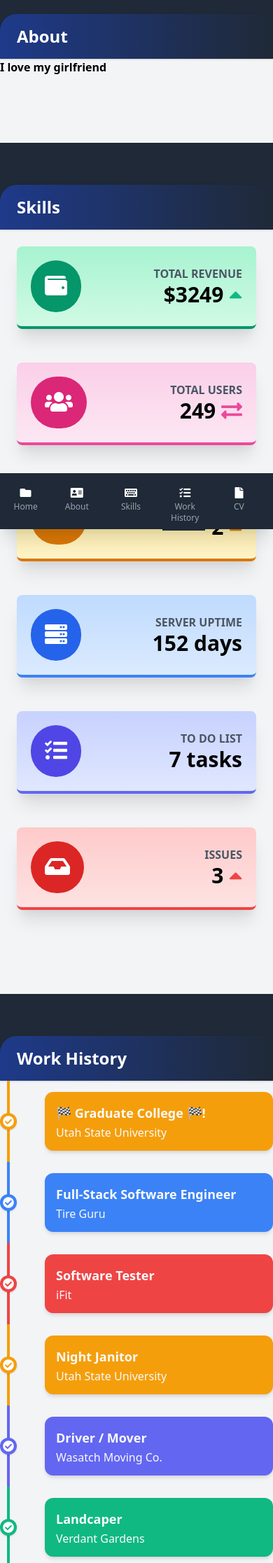
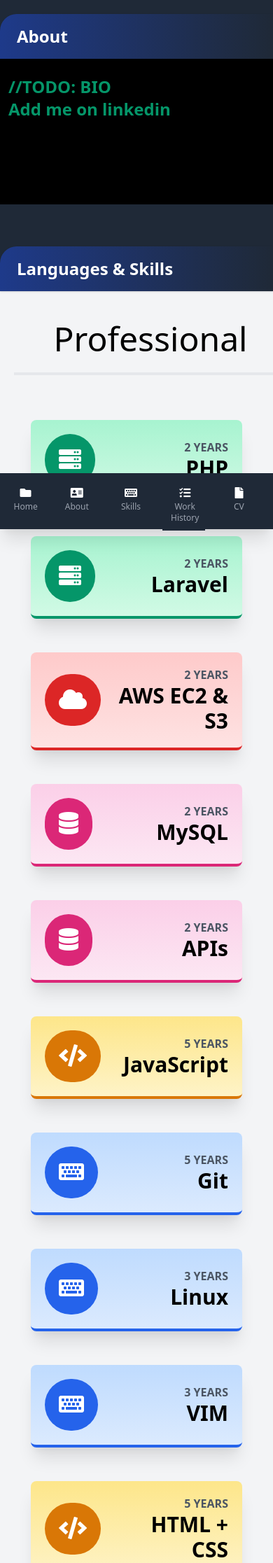
Before and after one commit to BrendonEarl/brendonearlcom, a PHP site: page / in a window 390 px wide; the page is wider, and only the part inside the window is pictured. Shown: the part 88-2321 px from the top of that part at 70% size. Run offline with PHP 8.4, Linux system fonts and the light colour scheme; some libraries are stand-ins or nearby versions.

Commit message:
suitable for production

```diff
--- a/views/partials/sections/about-section.php
+++ b/views/partials/sections/about-section.php
@@ -1,4 +1,4 @@
-<div class="flex-1 bg-gray-100 mt-12 md:mt-2 pb-24 md:pb-5">
+<div class="flex-1 bg-black mt-12 md:mt-2 pb-24 md:pb-5">
 
 
     <div class="bg-gray-800 pt-3">
@@ -8,8 +8,9 @@
     </div>
 
 
-    <div class="justify-center font-bold">
-        I love my girlfriend
+    <div class="pl-3 font-bold text-2xl p-6  bg-black text-green-600">
+        <p>//TODO: BIO</p>
+        <a href="https://linkedin.com/in/brendon-earl" class="hover:text-white">Add me on linkedin</a>
     </div>
 
 </div>
--- a/views/partials/sections/skills-section.php
+++ b/views/partials/sections/skills-section.php
@@ -2,111 +2,147 @@
 
     <div class="bg-gray-800 pt-3">
         <div class="rounded-tl-3xl bg-gradient-to-r from-blue-900 to-gray-800 p-4 shadow text-2xl text-white">
-            <h1 class="font-bold pl-2">Skills</h1>
+            <h1 class="font-bold pl-2">Languages & Skills</h1>
         </div>
     </div>
 
-    <div class="flex flex-wrap">
+    <?php
+    $skills = [
+        'Professional' => [
+            'PHP' => [
+                'type' => 'server-side',
+                'time' => '2 years'
+            ],
+            'Laravel' => [
+                'type' => 'server-side',
+                'time' => '2 years'
+            ],
+            'AWS EC2 & S3' => [
+                'type' => 'cloud',
+                'time' => '2 years'
+            ],
+            'MySQL' => [
+                'type' => 'database',
+                'time' => '2 years'
+            ],
+            'APIs' => [
+                'type' => 'networking',
+                'time' => '2 years'
+            ],
+            'JavaScript' => [
+                'type' => 'frontend',
+                'time' => '5 years'
+            ],
+            'Git' => [
+                'type' => 'skill',
+                'time' => '5 years'
+            ],
+            'Linux' => [
+                'type' => 'skill',
+                'time' => '3 years'
+            ],
+            'VIM' => [
+                'type' => 'skill',
+                'time' => '3 years'
+            ],
+            'HTML + CSS' => [
+                'type' => 'frontend',
+                'time' => '5 years'
+            ],
+        ],
+        'Advanced(5+YOE)' => [
+            'Python' => [
+                'type' => 'server-side',
+                'time' => '5 years'
+            ],
+            'Java' => [
+                'type' => 'server-side',
+                'time' => '5 years'
+            ],
+            'JavaScript' => [
+                'type' => 'frontend',
+                'time' => '5 years'
+            ],
+            'HTML + CSS' => [
+                'type' => 'frontend',
+                'time' => '5 years'
+            ],
+            'Git' => [
+                'type' => 'skill',
+                'time' => '5 years'
+            ],
+        ],
+
+    ];
+
+    function getIcon($type)
+    {
+        switch ($type) {
+            case 'server-side':
+                return 'fas fa-server';
+            case 'skill':
+                return 'fa fa-keyboard';
+            case 'frontend':
+                return 'fa fa-code';
+            case 'cloud':
+                return 'fa fa-cloud';
+            default:
+                return 'fa fa-database';
+        }
+
+    }
+
+    function getColor($type)
+    {
+        switch ($type) {
+            case 'server-side':
+                return 'green';
+            case 'skill':
+                return 'blue';
+            case 'frontend':
+                return 'yellow';
+            case 'cloud':
+                return 'red';
+            default:
+                return 'pink';
+        }
+
+    }
+
+    ?>
+
+
+    <?php foreach ($skills as $class_name => $class):?>
+
+        <H1 class="text-center w-full text-5xl border-b-4 border-black-600 p-6 m-5"><?=$class_name?></H1>
+
+        <div class="flex flex-wrap p-5">
+
+            <?php foreach ($class as $skill_name => $sk):?>
+
                 <div class="w-full md:w-1/2 xl:w-1/3 p-6">
                     <!--Metric Card-->
-            <div class="bg-gradient-to-b from-green-200 to-green-100 border-b-4 border-green-600 rounded-lg shadow-xl p-5">
+                    <div class="bg-gradient-to-b from-<?=getColor($sk['type'])?>-200 to-<?=getColor($sk['type'])?>-100 border-b-4 border-<?=getColor($sk['type'])?>-600 rounded-lg shadow-xl p-5">
                         <div class="flex flex-row items-center">
                             <div class="flex-shrink pr-4">
-                        <div class="rounded-full p-5 bg-green-600"><i
-                                    class="fa fa-wallet fa-2x fa-inverse"></i></div>
+                                <div class="rounded-full p-5 bg-<?=getColor($sk['type'])?>-600"><i
+                                            class="<?=getIcon($sk['type'])?> fa-2x fa-inverse"></i></div>
                             </div>
                             <div class="flex-1 text-right md:text-center">
-                        <h2 class="font-bold uppercase text-gray-600">Total Revenue</h2>
-                        <p class="font-bold text-3xl">$3249 <span class="text-green-500"><i
-                                        class="fas fa-caret-up"></i></span></p>
+                                <h2 class="font-bold uppercase text-gray-600"><?=$sk['time']?></h2>
+                                <p class="font-bold text-3xl"><?=$skill_name?> <span class="text-<?=getColor($sk['type'])?>-500"> <!--icon here --></p>
                             </div>
                         </div>
                     </div>
                     <!--/Metric Card-->
                 </div>
-        <div class="w-full md:w-1/2 xl:w-1/3 p-6">
-            <!--Metric Card-->
-            <div class="bg-gradient-to-b from-pink-200 to-pink-100 border-b-4 border-pink-500 rounded-lg shadow-xl p-5">
-                <div class="flex flex-row items-center">
-                    <div class="flex-shrink pr-4">
-                        <div class="rounded-full p-5 bg-pink-600"><i
-                                    class="fas fa-users fa-2x fa-inverse"></i></div>
-                    </div>
-                    <div class="flex-1 text-right md:text-center">
-                        <h2 class="font-bold uppercase text-gray-600">Total Users</h2>
-                        <p class="font-bold text-3xl">249 <span class="text-pink-500"><i
-                                        class="fas fa-exchange-alt"></i></span></p>
-                    </div>
-                </div>
-            </div>
-            <!--/Metric Card-->
-        </div>
-        <div class="w-full md:w-1/2 xl:w-1/3 p-6">
-            <!--Metric Card-->
-            <div class="bg-gradient-to-b from-yellow-200 to-yellow-100 border-b-4 border-yellow-600 rounded-lg shadow-xl p-5">
-                <div class="flex flex-row items-center">
-                    <div class="flex-shrink pr-4">
-                        <div class="rounded-full p-5 bg-yellow-600"><i
-                                    class="fas fa-user-plus fa-2x fa-inverse"></i></div>
-                    </div>
-                    <div class="flex-1 text-right md:text-center">
-                        <h2 class="font-bold uppercase text-gray-600">New Users</h2>
-                        <p class="font-bold text-3xl">2 <span class="text-yellow-600"><i
-                                        class="fas fa-caret-up"></i></span></p>
-                    </div>
-                </div>
-            </div>
-            <!--/Metric Card-->
-        </div>
-        <div class="w-full md:w-1/2 xl:w-1/3 p-6">
-            <!--Metric Card-->
-            <div class="bg-gradient-to-b from-blue-200 to-blue-100 border-b-4 border-blue-500 rounded-lg shadow-xl p-5">
-                <div class="flex flex-row items-center">
-                    <div class="flex-shrink pr-4">
-                        <div class="rounded-full p-5 bg-blue-600"><i
-                                    class="fas fa-server fa-2x fa-inverse"></i></div>
-                    </div>
-                    <div class="flex-1 text-right md:text-center">
-                        <h2 class="font-bold uppercase text-gray-600">Server Uptime</h2>
-                        <p class="font-bold text-3xl">152 days</p>
-                    </div>
-                </div>
-            </div>
-            <!--/Metric Card-->
-        </div>
-        <div class="w-full md:w-1/2 xl:w-1/3 p-6">
-            <!--Metric Card-->
-            <div class="bg-gradient-to-b from-indigo-200 to-indigo-100 border-b-4 border-indigo-500 rounded-lg shadow-xl p-5">
-                <div class="flex flex-row items-center">
-                    <div class="flex-shrink pr-4">
-                        <div class="rounded-full p-5 bg-indigo-600"><i
-                                    class="fas fa-tasks fa-2x fa-inverse"></i></div>
-                    </div>
-                    <div class="flex-1 text-right md:text-center">
-                        <h2 class="font-bold uppercase text-gray-600">To Do List</h2>
-                        <p class="font-bold text-3xl">7 tasks</p>
-                    </div>
-                </div>
-            </div>
-            <!--/Metric Card-->
-        </div>
-        <div class="w-full md:w-1/2 xl:w-1/3 p-6">
-            <!--Metric Card-->
-            <div class="bg-gradient-to-b from-red-200 to-red-100 border-b-4 border-red-500 rounded-lg shadow-xl p-5">
-                <div class="flex flex-row items-center">
-                    <div class="flex-shrink pr-4">
-                        <div class="rounded-full p-5 bg-red-600"><i
-                                    class="fas fa-inbox fa-2x fa-inverse"></i></div>
-                    </div>
-                    <div class="flex-1 text-right md:text-center">
-                        <h2 class="font-bold uppercase text-gray-600">Issues</h2>
-                        <p class="font-bold text-3xl">3 <span class="text-red-500"><i
-                                        class="fas fa-caret-up"></i></span></p>
-                    </div>
-                </div>
-            </div>
-            <!--/Metric Card-->
-        </div>
+
+            <?php endforeach; ?>
+
         </div>
 
+    <?php endforeach; ?>
+
+
+
 </div>
--- a/views/partials/sections/work-history-section.php
+++ b/views/partials/sections/work-history-section.php
@@ -1,5 +1,4 @@
 <div class="flex-1 bg-gray-100 mt-12 md:mt-2 pb-24 md:pb-5">
-
 
     <div class="bg-gray-800 pt-3">
         <div class="rounded-tl-3xl bg-gradient-to-r from-blue-900 to-gray-800 p-4 shadow text-2xl text-white">
@@ -19,7 +18,7 @@
         ['job' => 'Mowing and Irrigation' ,'company' => 'The Yard Shop','color' => 'green'],
         ['job' => 'Lube Tech' ,'company' => 'Valvoline','color' => 'blue'],
         ['job' => 'Dishwasher' ,'company' => 'Costa Vida','color' => 'purple']
-    ]
+    ];
     ?>
     <div class="flex flex-col md:grid grid-cols-12 text-gray-50">
         <?php foreach ($jobs as $jobData):
```
Lines whose indentation alone changed are shown as unchanged.
